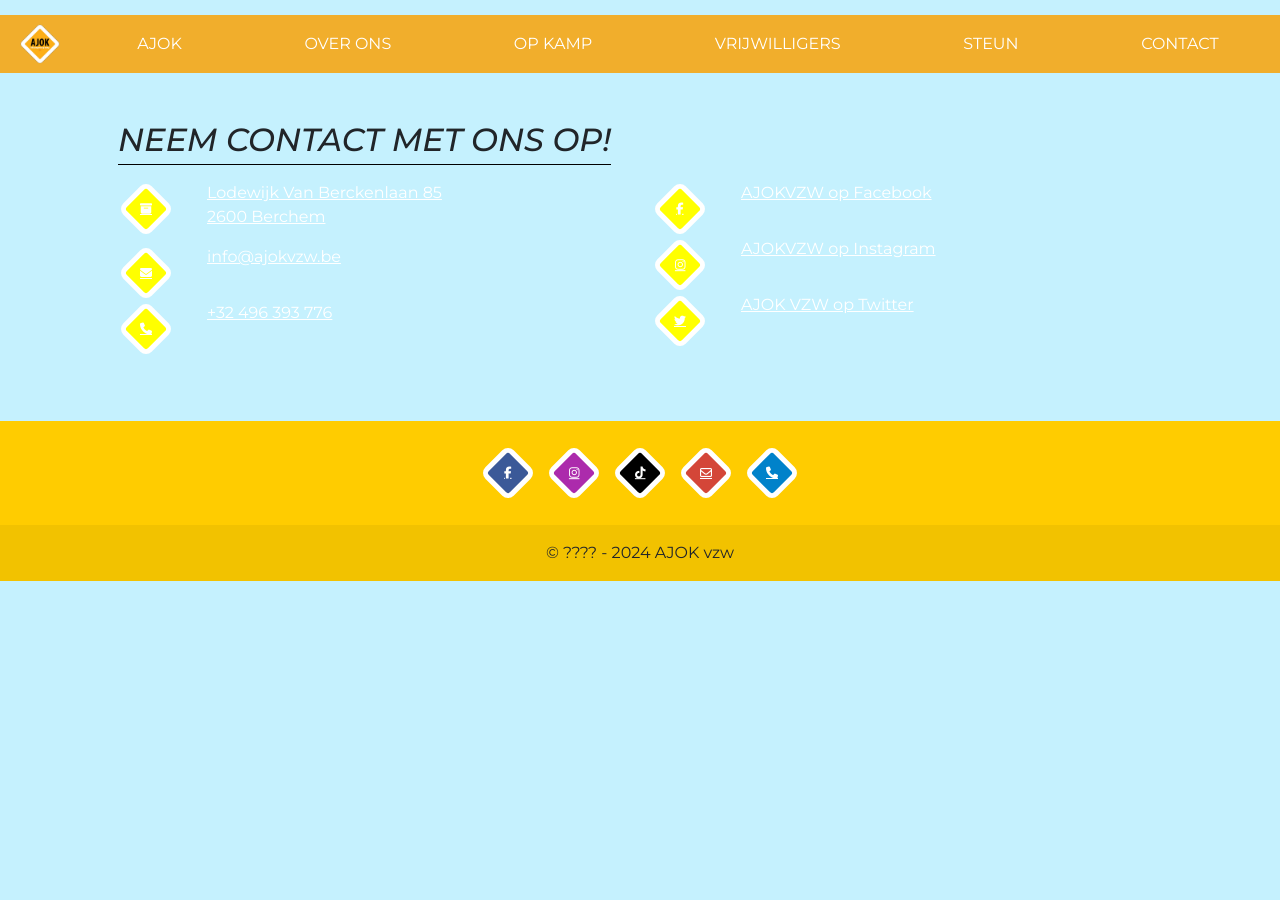
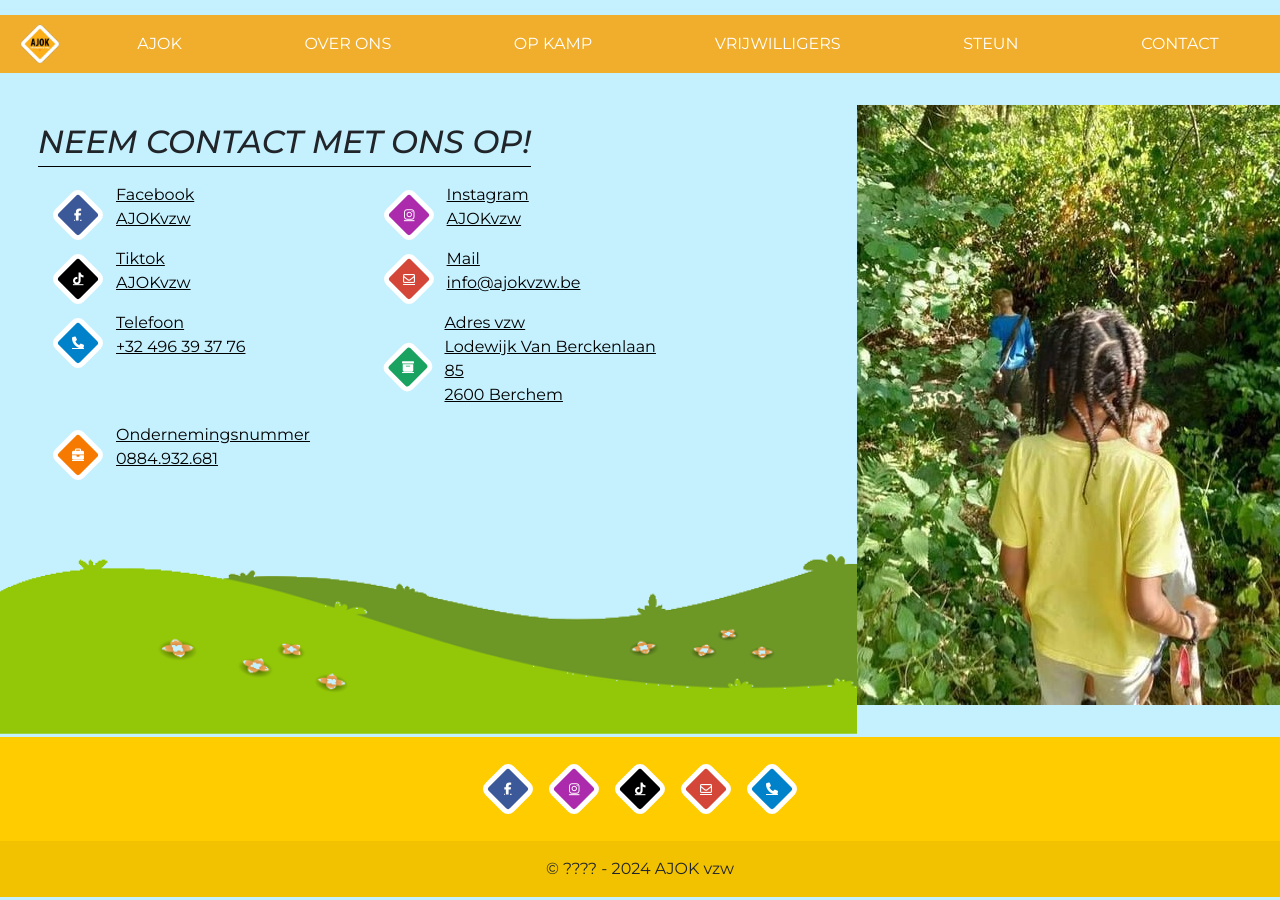
Before and after one commit to arnodeceuninck/ajok-website, a Jekyll site: the page built from contact.html, in a window 1280 px wide. Built offline with Jekyll 4.4.1, drawn with Linux system fonts in a browser that asks for light colours; nearby versions of some CDN libraries.

Commit message:
improved contact page

```diff
--- /dev/null
+++ b/_data/contact.yml
@@ -0,0 +1,48 @@
+# Icoontjes van hier halen: https://fontawesome.com/search?o=r&m=free
+
+- name: Facebook
+  description: AJOKvzw
+  color: '#3b5998'
+  icon: fab fa-facebook-f
+  link: https://www.facebook.com/ajokvzw/
+  footer: true
+
+- name: Instagram
+  description: AJOKvzw
+  color: '#ac2bac'
+  icon: fab fa-instagram
+  link: https://www.instagram.com/ajokvzw/
+  footer: true
+
+- name: Tiktok
+  description: AJOKvzw
+  color: '#000000'
+  icon: fab fa-tiktok
+  link: https://www.tiktok.com/@ajokvzw
+  footer: true
+
+- name: Mail
+  description: info@ajokvzw.be
+  color: '#D44638'
+  icon: fa-regular fa-envelope
+  link: mailto:info@ajokvzw.be
+  footer: true
+
+- name: Telefoon
+  description: +32 496 39 37 76
+  color: '#0082ca'
+  icon: fa-solid fa-phone
+  link: tel:+32496393776
+  footer: true
+
+- name: Adres vzw
+  description: Lodewijk Van Berckenlaan 85<br> 2600 Berchem
+  color: '#1AA260'
+  icon: fa fa-archive
+  link: https://maps.app.goo.gl/e1benh1Sir4K5sLh8
+
+- name: Ondernemingsnummer
+  description: 0884.932.681
+  color: '#F67A00'
+  icon: fa-solid fa-briefcase
+  link: https://www.companyweb.be/en/0884932681/alle-jongeren-op-kamp
--- a/_includes/contact-item.html
+++ b/_includes/contact-item.html
@@ -1,9 +1,6 @@
-<div class="row">
-  <div class="col-md-2">
-    {% include socials-logo.html icon=include.icon color="#ffff00" link=include.url %}
-      <!-- <a href="{{ include.url }}"><i class="fa {{ include.icon }}"></i></a> -->
-  </div>
-  <div class="col-md-10">
-      <a href="{{ include.url }}"><p>{{ include.description }}</p></a>
-  </div>
+<div class="container" style="display: flex; align-items: center;">
+  {% include socials-logo.html icon=include.item.icon color=include.item.color link=include.item.url %}
+  <a href="{{ include.item.link }}" style="margin-left: 10px; color: black;">
+    <p style="color: black;">{{ include.item.name }}<br>{{ include.item.description }}</p>
+  </a>
 </div>
--- a/_includes/contact-items.html
+++ b/_includes/contact-items.html
@@ -1,30 +1,7 @@
 <div class='row'>
-    <div class='col-md-6'>
-        {% include contact-item.html
-            icon='fa fa-archive'
-            description='Lodewijk Van Berckenlaan 85</br>2600 Berchem'
-            url='https://maps.app.goo.gl/e1benh1Sir4K5sLh8' %}
-        {% include contact-item.html
-            icon='fa fa-envelope'
-            description='info@ajokvzw.be'
-            url='mailto:info@ajokvzw.be' %}
-        {% include contact-item.html
-            icon='fa fa-phone'
-            description='+32 496 393 776'
-            url='tel:32 496 393 776' %}
-    </div>
-    <div class='col-md-6'>
-        {% include contact-item.html
-            icon='fa fa-facebook'
-            description='AJOKVZW op Facebook'
-            url='https://www.facebook.com/ajokvzw' %}
-        {% include contact-item.html
-            icon='fa fa-instagram'
-            description='AJOKVZW op Instagram'
-            url='https://www.instagram.com/ajokvzw/' %}
-        {% include contact-item.html
-            icon='fa fa-twitter'
-            description='AJOK VZW op Twitter'
-            url='https://twitter.com/ajokvzw' %}
-    </div>
+    {% for item in site.data.contact %}
+        <div class="col-md-5">
+            {% include contact-item.html item=item %}
+        </div>
+    {% endfor %}
 </div>
--- a/_includes/footer.html
+++ b/_includes/footer.html
@@ -4,8 +4,10 @@
       <!-- Section: Social media -->
       <section class="mb-4" style="display: flex; flex-wrap: wrap; gap: 10px; justify-content: center;">
 
-        {% for item in site.data.socials %}
+        {% for item in site.data.contact %}
+          {% if item.footer %}
               {% include socials-logo.html icon=item.icon color=item.color link=item.link %}
+          {% endif %}
         {% endfor %}
 
       </section>
--- a/_sass/main.scss
+++ b/_sass/main.scss
@@ -8,7 +8,7 @@
 }
 
 .nav-link {
-  color: #fff !important;
+  color: #fff;
 }
 
 .nav-item {
--- a/contact.html
+++ b/contact.html
@@ -9,8 +9,8 @@ title: "Contact"
 {% endcapture %}
 
 
-{% include section.html
-title="Neem contact met ons op!"
-text=contact_items
-img="assets/images/img5_crop.jpg"
-img_mobile="assets/images/img5_mobile.jpg" %}
+{% include section-img-right.html
+    title="Neem contact met ons op!"
+    text=contact_items
+    img="assets/images/img5_crop.jpg"
+    img_mobile="assets/images/img5_mobile.jpg" %}
```
Also changed, not shown: _data/socials.yml (deleted, +0 -24 lines).
